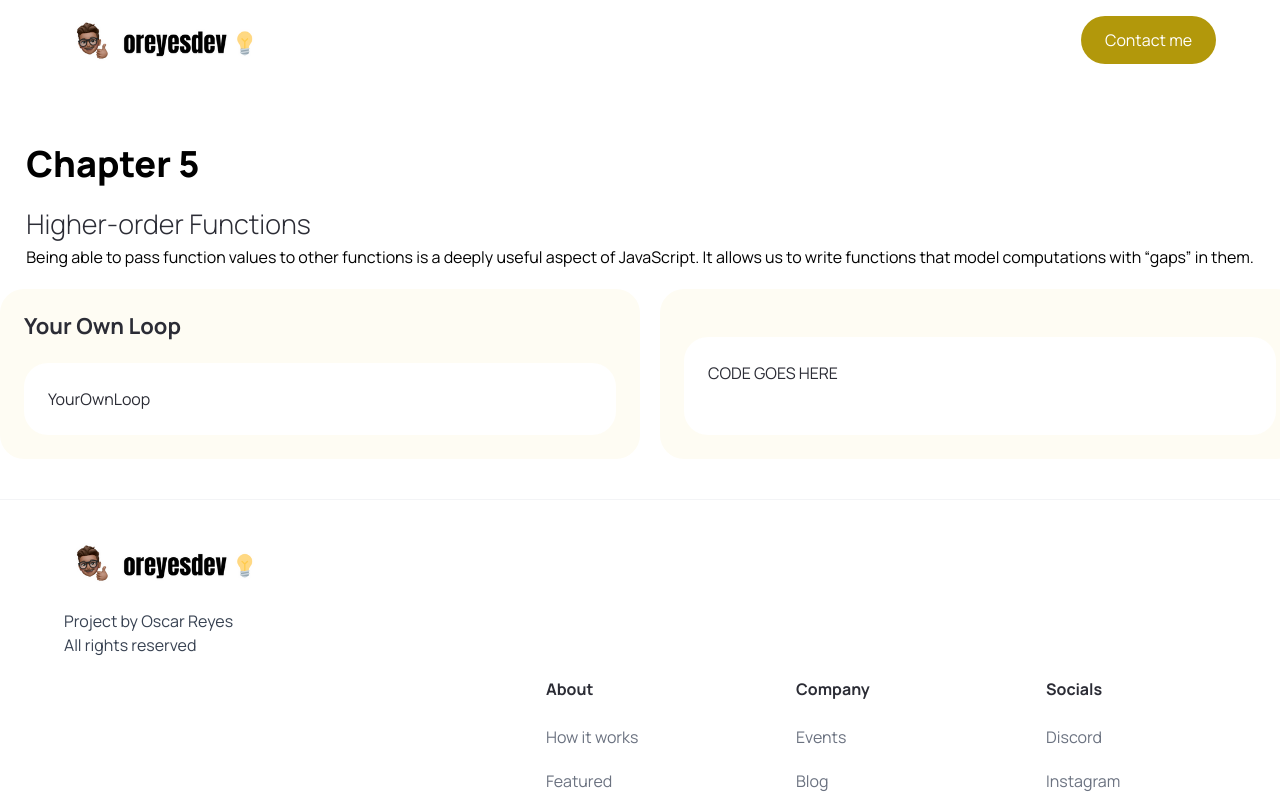
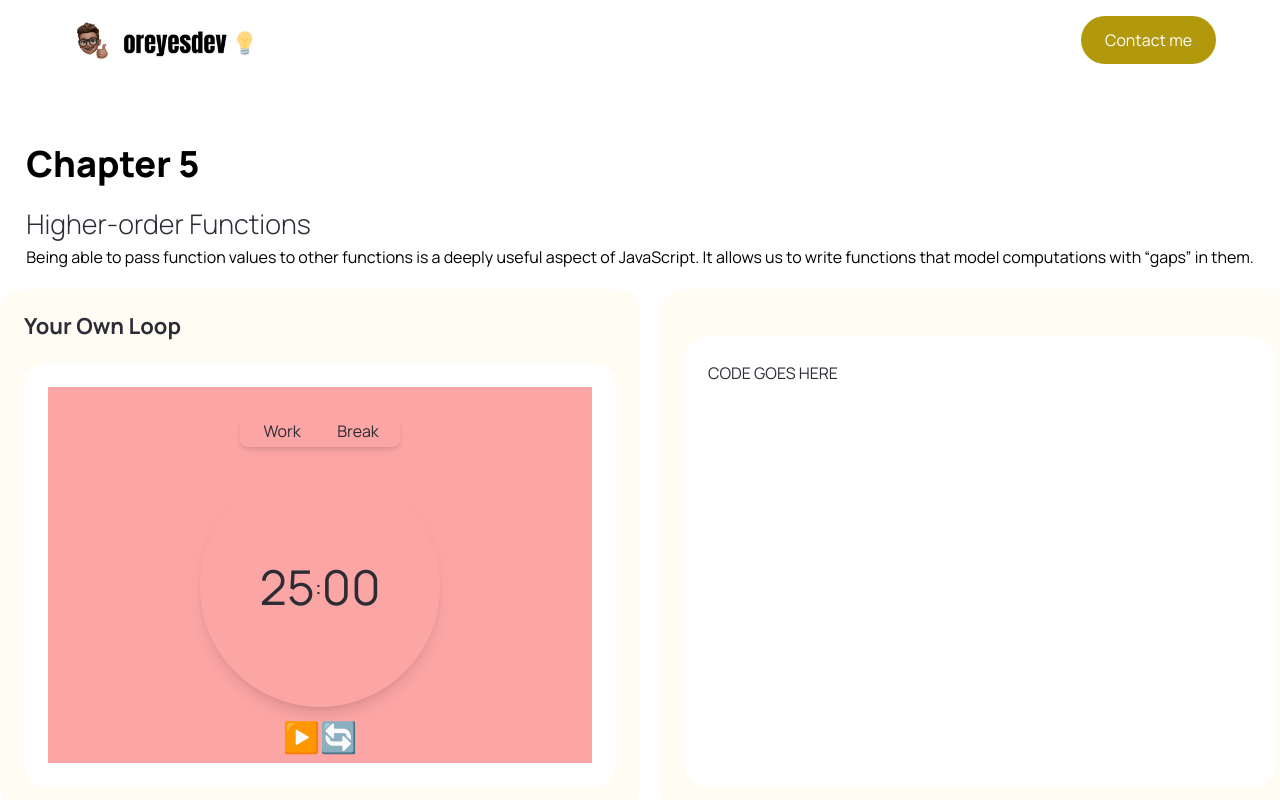
Before and after one commit to jon-oscar/eloquent-js, a Next.js app: page /chapter5 in a window 1280 px wide. Shown: the top 800 px of the page. Built offline with nearby package versions, Linux system fonts and the light colour scheme.

Commit message:
WIP add design

```diff
--- a/components/exercises/chapter-5-oscar/YourOwnLoop/YourOwnLoop.tsx
+++ b/components/exercises/chapter-5-oscar/YourOwnLoop/YourOwnLoop.tsx
@@ -1,5 +1,27 @@
 import React from 'react';
 
 export default function YourOwnLoop() {
-  return <div>YourOwnLoop</div>;
+  return (
+    <div className='flex h-max items-center'>
+      <div className='container flex max-w-[592px] flex-col items-center justify-center bg-red-300 p-2'>
+        <div className='m-5 grid w-40 grid-cols-2 rounded-lg p-1 text-center shadow-md'>
+          <p>Work</p>
+          <p>Break</p>
+        </div>
+
+        <div className='flex h-60 w-60 items-center justify-center rounded-full shadow-lg'>
+          <p className='text-5xl'>25</p>
+          <p className='text-2xl'>:</p>
+          <p className='text-5xl'>00</p>
+          <p></p>
+          <p></p>
+        </div>
+
+        <div className='mt-3'>
+          <button className='text-3xl cursor-pointer'>▶️</button>
+          <button className='text-3xl cursor-pointer'>🔄</button>
+        </div>
+      </div>
+    </div>
+  );
 }
```
